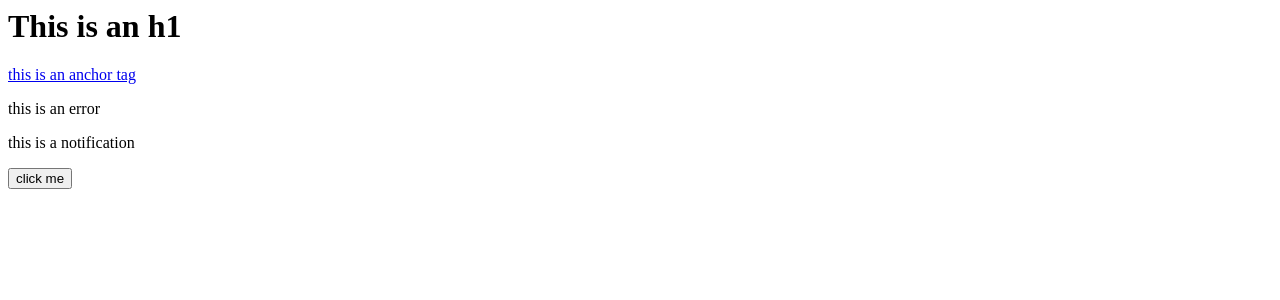
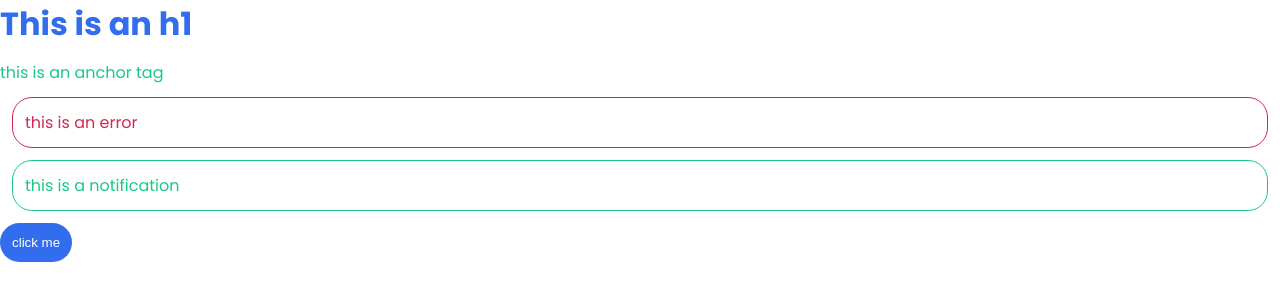
Before and after one commit to Dhinesh-KS/SASS, a website: page index.html in a window 1280 px wide. Drawn offline with nearby package versions, Linux system fonts and the light colour scheme; files that its build step writes are made by us from their sources; the site is published under a folder, as on GitHub Pages, so addresses that start at the root find nothing.

Commit message:
partials and imports

```diff
--- /dev/null
+++ b/_variables.scss
@@ -0,0 +1,13 @@
+// theme colors
+$primary: #326dee !default;
+$secondary: #1ac886 !default;
+$error: #d32752 !default;
+$info: #f6c31c !default;
+
+// spacing
+$base-padding: 0.75rem;
+$base-margin: 0.75rem;
+
+// borders
+$base-border-thickness: 1px;
+$base-border-radius: 20px;
--- a/gulpFile.js
+++ b/gulpFile.js
@@ -2,13 +2,13 @@ const { src, dest, watch, series } = require('gulp')
 const sass = require('gulp-sass')(require('sass'));
 
 function buildStyles() {
-  return src('index.scss')
+  return src('*.scss')
     .pipe(sass())
     .pipe(dest('css'))
 }
 
 function watchTask() {
-  watch(['index.scss'], buildStyles)
+  watch(['*.scss'], buildStyles)
 }
 
 exports.default = series(buildStyles, watchTask)
--- a/index.html
+++ b/index.html
@@ -3,7 +3,7 @@
     <meta charset="UTF-8" />
     <meta http-equiv="X-UA-Compatible" content="IE=edge" />
     <meta name="viewport" content="width=device-width, initial-scale=1.0" />
-    <link rel="stylesheet" href="/css/index.css" />
+    <link rel="stylesheet" href="./css/index.css" />
     <title>SASS Demo</title>
   </head>
   <body>
--- a/index.scss
+++ b/index.scss
@@ -1,7 +1,7 @@
 
 // import google font
 @import url('https://fonts.googleapis.com/css2?family=Poppins:ital,wght@0,100;0,200;0,300;0,400;0,500;0,600;0,700;0,800;0,900;1,100;1,200;1,300;1,400;1,500;1,600;1,700;1,800;1,900&display=swap');
-
+@import '_variables';
 /* reset styles */
 * {
   color: inherit;
@@ -30,19 +30,7 @@ img {
   max-width: 100%;
 }
 
-// theme colors
-$primary: #326dee !default;
-$secondary: #1ac886 !default;
-$error: #d32752 !default;
-$info: #f6c31c !default;
 
-// spacing
-$base-padding: 0.75rem;
-$base-margin: 0.75rem;
-
-// borders
-$base-border-thickness: 1px;
-$base-border-radius: 20px;
 
 h1 {
   color: $primary;
```
